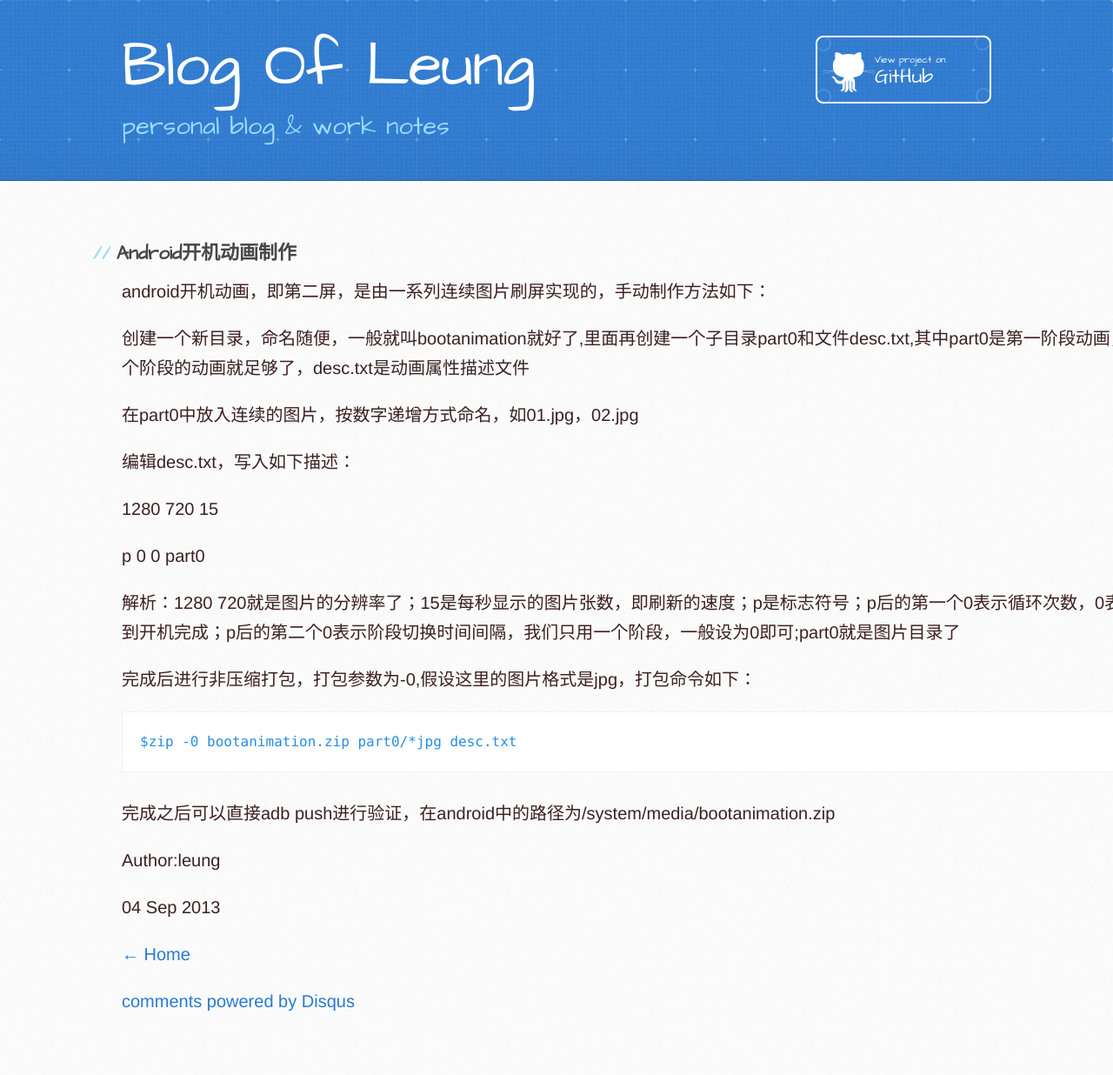
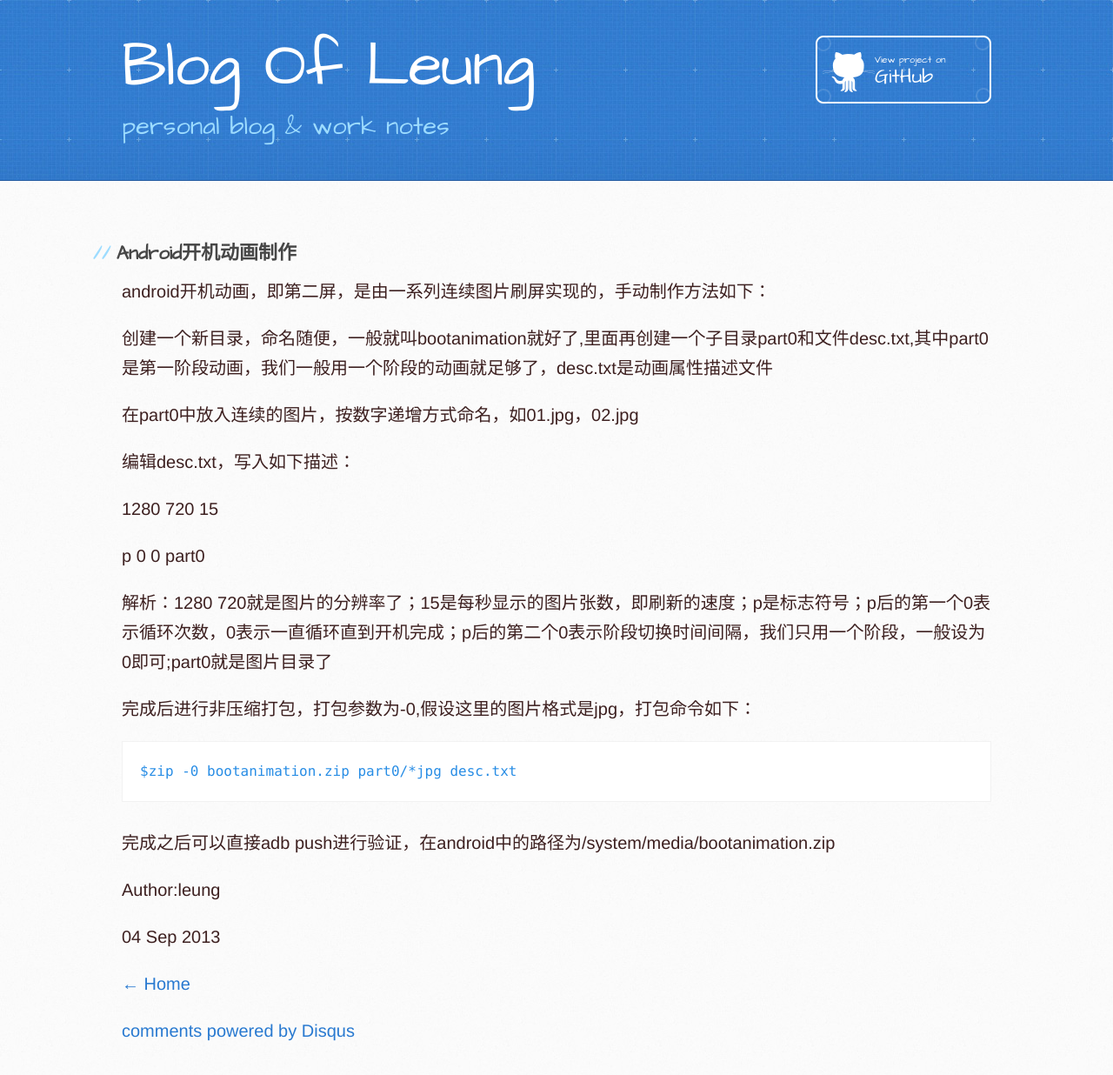
Before and after one commit to huolinliang/blog_leung, a Jekyll site: the page built from _posts/2013-09-04-android-bootup-animation.html, in a window 1280 px wide. Shown: the whole page at 87% size. Built offline with Jekyll 4.4.1, drawn with Linux system fonts in a browser that asks for light colours; Markdown is read by kramdown in place of the engine named in the settings; comment, search, counter and statistics services are not loaded; before the commit the page ends 1202 px from its top, so only the background shows below that.

Commit message:
last change is not good

```diff
--- a/stylesheets/stylesheet_post.css
+++ b/stylesheets/stylesheet_post.css
@@ -101,7 +101,7 @@ header h2 {
 }
 
 #main-content {
-  width: 1280px;
+  width: 1000px;
   float: left;
 }
 
```
